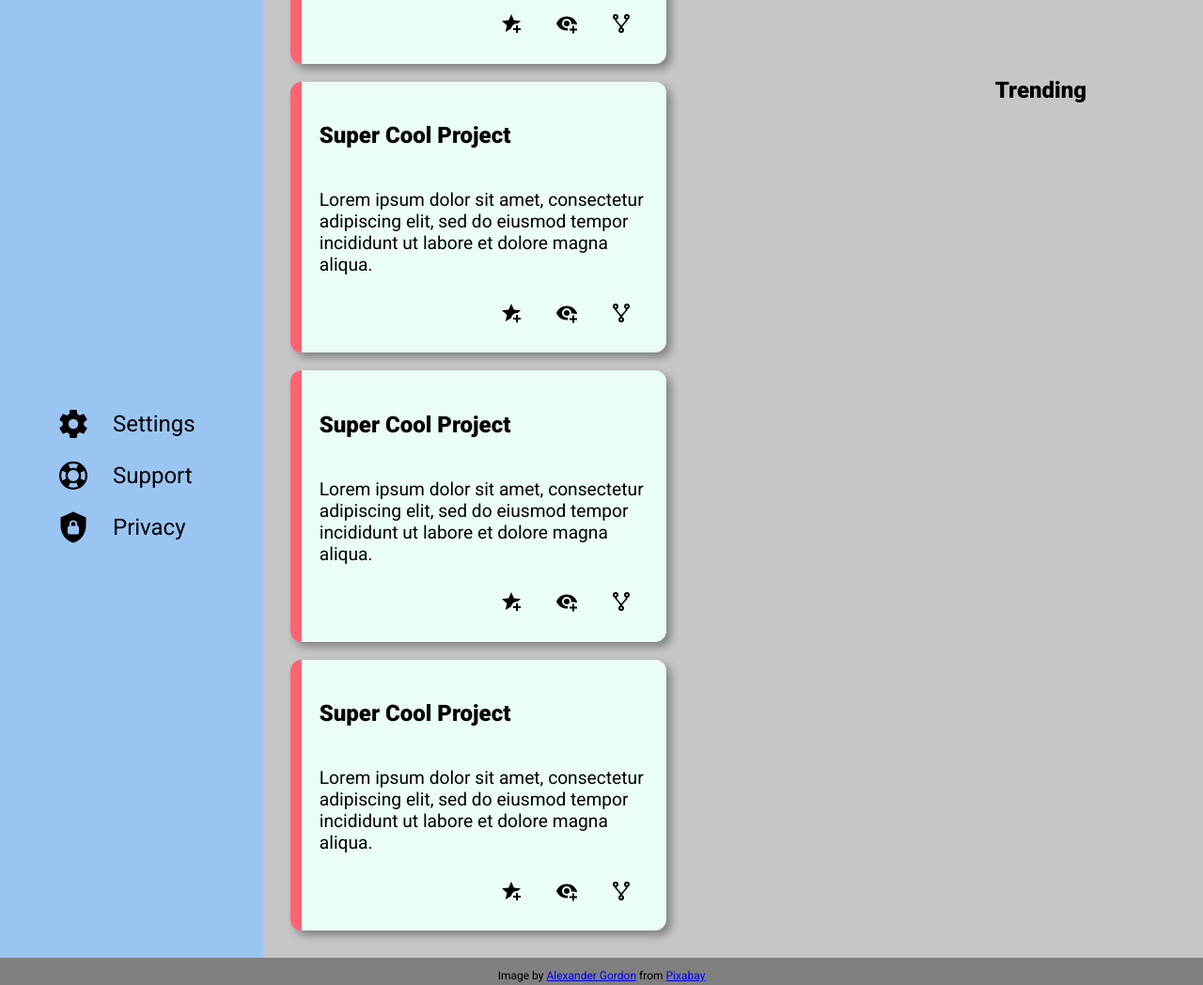
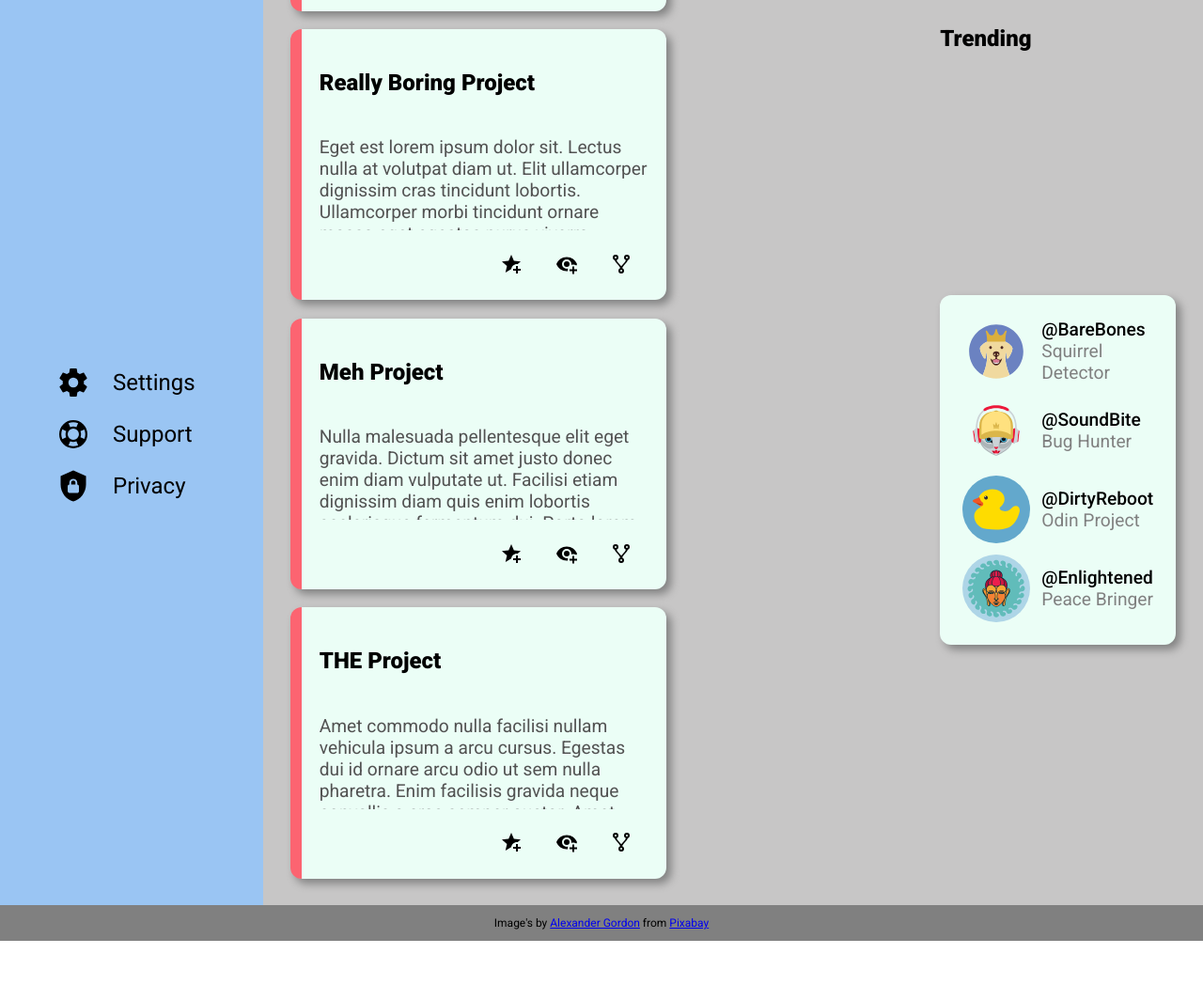
Before and after one commit to IsaacWild/admin_dashboard, a plain HTML site: page index.html in a window 1280 px wide. Shown: the part 1545-2593 px from the top of the page at 94% size. After the commit the page ends 2546 px from the top, so only its background shows below. Drawn offline with Linux system fonts and the light colour scheme.

Commit message:
completed project using only display grid

```diff
--- a/index.html
+++ b/index.html
@@ -129,12 +129,12 @@
                     <div class="card">
                         <div class="cardTitle">
                             <p>
-                                Super Cool Project
+                                Kinda Cool Project
                             </p>
                         </div>
                         <div class="cardContent">
                             <p>
-                                Lorem ipsum dolor sit amet, consectetur adipiscing elit, sed do eiusmod tempor incididunt ut labore et dolore magna aliqua.
+                                Lorem ipsum dolor sit amet, consectetur adipiscing elit, sed do eiusmod tempor incididunt ut labore et dolore magna aliqua. Sed nisi lacus sed viverra tellus in hac habitasse platea. Enim nec dui nunc mattis enim ut tellus elementum. Vitae purus faucibus ornare suspendisse.
                             </p>
                         </div>
                         <div class="cardButtons">
@@ -152,12 +152,12 @@
                     <div class="card">
                         <div class="cardTitle">
                             <p>
-                                Super Cool Project
+                                Sounds Interesting Project
                             </p>
                         </div>
                         <div class="cardContent">
                             <p>
-                                Lorem ipsum dolor sit amet, consectetur adipiscing elit, sed do eiusmod tempor incididunt ut labore et dolore magna aliqua.
+                                Elementum eu facilisis sed odio morbi quis commodo odio. Aliquam id diam maecenas ultricies mi eget mauris pharetra. Placerat orci nulla pellentesque dignissim enim sit.
                             </p>
                         </div>
                         <div class="cardButtons">
@@ -175,12 +175,12 @@
                     <div class="card">
                         <div class="cardTitle">
                             <p>
-                                Super Cool Project
+                                Really Boring Project
                             </p>
                         </div>
                         <div class="cardContent">
                             <p>
-                                Lorem ipsum dolor sit amet, consectetur adipiscing elit, sed do eiusmod tempor incididunt ut labore et dolore magna aliqua.
+                                Eget est lorem ipsum dolor sit. Lectus nulla at volutpat diam ut. Elit ullamcorper dignissim cras tincidunt lobortis. Ullamcorper morbi tincidunt ornare massa eget egestas purus viverra. Bibendum neque egestas congue quisque egestas diam.Lorem ipsum dolor sit amet, consectetur adipiscing elit, sed do eiusmod tempor incididunt ut labore et dolore magna aliqua.
                             </p>
                         </div>
                         <div class="cardButtons">
@@ -198,12 +198,12 @@
                     <div class="card">
                         <div class="cardTitle">
                             <p>
-                                Super Cool Project
+                                Meh Project
                             </p>
                         </div>
                         <div class="cardContent">
                             <p>
-                                Lorem ipsum dolor sit amet, consectetur adipiscing elit, sed do eiusmod tempor incididunt ut labore et dolore magna aliqua.
+                                Nulla malesuada pellentesque elit eget gravida. Dictum sit amet justo donec enim diam vulputate ut. Facilisi etiam dignissim diam quis enim lobortis scelerisque fermentum dui. Porta lorem mollis aliquam ut. Enim facilisis gravida neque convallis a cras semper.
                             </p>
                         </div>
                         <div class="cardButtons">
@@ -221,12 +221,12 @@
                     <div class="card">
                         <div class="cardTitle">
                             <p>
-                                Super Cool Project
+                                THE Project
                             </p>
                         </div>
                         <div class="cardContent">
                             <p>
-                                Lorem ipsum dolor sit amet, consectetur adipiscing elit, sed do eiusmod tempor incididunt ut labore et dolore magna aliqua.
+                                Amet commodo nulla facilisi nullam vehicula ipsum a arcu cursus. Egestas dui id ornare arcu odio ut sem nulla pharetra. Enim facilisis gravida neque convallis a cras semper auctor. Amet risus nullam eget felis.
                             </p>
                         </div>
                         <div class="cardButtons">
@@ -252,7 +252,7 @@
                                 Site Maintenance
                             </p>
                             <p class="mentenanceCardMessage">
-                                Nulla aliquet porttitor lacus luctus accumsan tortor posuere. Semper eget duis at tellus.
+                                Nulla aliquet porttitor lacus luctus accumsan tortor posuere. Semper eget duis at tellus. Sit amet venenatis urna cursus eget nunc scelerisque.
                             </p>
                         </div>
                         <div class="communityMessage">
@@ -260,7 +260,7 @@
                                 Community Share Day
                             </p>
                             <p class="communityCardMessage">
-                                Neque vitae tempus quam pellentesque nec nam aliquam sem. Sit amet venenatis urna cursus eget nunc scelerisque.
+                                Neque vitae tempus quam pellentesque nec nam aliquam sem. Sit amet venenatis urna cursus eget nunc scelerisque. Sit amet venenatis urna cursus eget nunc scelerisque.
                             </p>
                         </div>
                         <div class="privacyMessage">
@@ -277,13 +277,42 @@
                     <div class="trendingTitle">
                         <p>Trending</p>
                     </div>
-
+                    <div class="trendingCard">
+                        <div class="dogProfile">
+                            <img src="/SVG icons/dog_profile.svg" alt="dog profile picture">
+                        </div>
+                        <div class="dogProfileText">
+                            <p class="trendingProfileName">@BareBones</p>
+                            <p>Squirrel Detector</p>
+                        </div>
+                        <div class="catProfile">
+                            <img src="/SVG icons/cat_profile.svg" alt="cat profile picture">
+                        </div>
+                        <div class="catProfileText">
+                            <p class="trendingProfileName">@SoundBite</p>
+                            <p>Bug Hunter</p>
+                        </div>
+                        <div class="ownProfile">
+                            <img src="/SVG icons/profile_pic.svg" alt="own profile pic as trending account">
+                        </div>
+                        <div class="ownProfileText">
+                            <p class="trendingProfileName">@DirtyReboot</p>
+                            <p>Odin Project</p>
+                        </div>
+                        <div class="buddhaProfile">
+                            <img src="/SVG icons/buddha_profile.svg" alt="buddha profile picture">
+                        </div>
+                        <div class="buddahProfileText">
+                            <p class="trendingProfileName">@Enlightened</p>
+                            <p>Peace Bringer</p>
+                        </div>
+                    </div>
                 </div>
 
             </div>
         </div>
         <div class="footer">
-            <p>Image by <a href="https://pixabay.com/users/papkok-10485851/?utm_source=link-attribution&amp;utm_medium=referral&amp;utm_campaign=image&amp;utm_content=4679464">Alexander Gordon</a> from <a href="https://pixabay.com/?utm_source=link-attribution&amp;utm_medium=referral&amp;utm_campaign=image&amp;utm_content=4679464">Pixabay</a></p>
+            <p>Image's by <a href="https://pixabay.com/users/papkok-10485851/?utm_source=link-attribution&amp;utm_medium=referral&amp;utm_campaign=image&amp;utm_content=4679464">Alexander Gordon</a> from <a href="https://pixabay.com/?utm_source=link-attribution&amp;utm_medium=referral&amp;utm_campaign=image&amp;utm_content=4679464">Pixabay</a></p>
         </div>
     </div>
 </body>
--- a/style.css
+++ b/style.css
@@ -23,13 +23,14 @@ button{
     grid-template-columns: 1fr;
     grid-template-rows: 1fr 2fr 2fr;
     background-color: #9ac5f3;
+    z-index: 2;
 }
 
 .pageContainer{
     grid-column: 2/-1;
     display: grid;
     grid-template-columns: 1fr;
-    grid-template-rows: 1fr 1.2fr 7fr;
+    grid-template-rows: 1fr 1fr 7fr;
 }
 
 .logo{
@@ -62,7 +63,8 @@ button{
     align-items: center;
     justify-items: center;
     text-align: center;
-    /* height: clamp(2rem, 70%, 4rem); */
+    background-color: white;
+    z-index: 1;/* height: clamp(2rem, 70%, 4rem); */
 }
 
 .pageHeader img{
@@ -160,10 +162,10 @@ input[type=search]:focus{
     display: grid;
     grid-template-columns: 4fr 1fr 1fr 1fr;
     grid-template-rows: 1fr;
-    height: 100%;
     align-items: center;
-    /* justify-items: center; */
-    box-shadow: 0px 8px 5px rgb(204, 204, 204);
+    box-shadow: 0px 8px 10px rgb(126, 126, 126);
+    padding: 0.8rem;
+    z-index: 0;
 }
 
 .profileWelcome{
@@ -198,7 +200,6 @@ input[type=search]:focus{
     border-radius: 25em;
     font-size: 1rem;
     padding: 0.7rem;
-    justify-items: center;
     width: 7em
 }
 .btnNew{
@@ -260,7 +261,6 @@ input[type=search]:focus{
     display: grid;
     grid-template-rows: 2rem 1fr;
     padding: 1.2em;
-
     align-items: center;
 }
 
@@ -284,6 +284,10 @@ input[type=search]:focus{
 .cardContent p{
     font-size: 0.8rem;
     grid-row: 2/3;
+    color: rgb(82, 82, 82);
+    overflow:auto;
+    width: 350px;
+    height:100px;
 }
 
 .cardButtons{
@@ -326,7 +330,7 @@ input[type=search]:focus{
 .announcementCard{
     background-color: #EBFEF6;
     border-radius: 12px;
-    padding: 0rem 1rem;
+    padding:1rem;
     box-shadow: 5px 5px 10px gray;
     display: grid;
     grid-template-rows: repeat(3, 1fr);
@@ -338,6 +342,7 @@ input[type=search]:focus{
     font-weight: normal;
     margin: 0px;
     justify-self: start;
+    color: rgb(82, 82, 82);
 }
 
 [class$="CardTitle"]{
@@ -350,6 +355,7 @@ input[type=search]:focus{
     display: grid;
     align-content: center;
     justify-content: center;
+    gap: 0.2rem;
 }
 
 .communityMessage{
@@ -359,6 +365,7 @@ input[type=search]:focus{
     border-bottom: solid thin lightgray;
     align-content: center;
     justify-content: center;
+    gap: 0.2rem;
 }
 
 .privacyMessage{
@@ -367,4 +374,64 @@ input[type=search]:focus{
     margin-bottom: 1rem;
     align-content: center;
     justify-content: center;
+    gap: 0.2rem;
 }
+
+.trendingCard{
+    grid-row: 2/3;
+    background-color: #EBFEF6;
+    border-radius: 12px;
+    padding: 1rem;
+    box-shadow: 5px 5px 10px gray;
+    display: grid;
+    grid-template-rows: repeat(4, 1fr);
+    grid-template-columns: 1fr 3fr;
+    gap: 0.5rem;
+    font-size: 0.8rem;
+    font-weight: normal;
+}
+
+.trendingCard img{
+    height: 3rem;
+    border-radius: 50%;
+    display: grid;
+    align-items: center;
+    justify-items: center;
+}
+
+.dogProfile{
+    grid-area: 1/1/2/2;
+}
+
+.catProfile{
+    grid-area: 2/1/3/2;
+}
+
+.ownProfile{
+    grid-area: 3/1/4/2;
+}
+
+.buddhaProfile{
+    grid-area: 4/1/5/2;
+}
+
+[class$="ProfileText"]{
+    display: grid;
+    margin: 0px;
+    align-self: center;
+    color: gray;
+}
+
+.trendingCard p{
+    margin: 0;
+}
+
+.trendingProfileName{
+    font-weight: 500;
+    color: black;
+}
+
+.card::-webkit-scrollbar-track{
+    background-color: rgb(253, 0, 0);
+    outline: 1px solid slategrey;
+}
```
Also changed, not shown: SVG icons/buddha_profile.svg (added), SVG icons/cat_profile.svg (added), SVG icons/dog_profile.svg (added).
